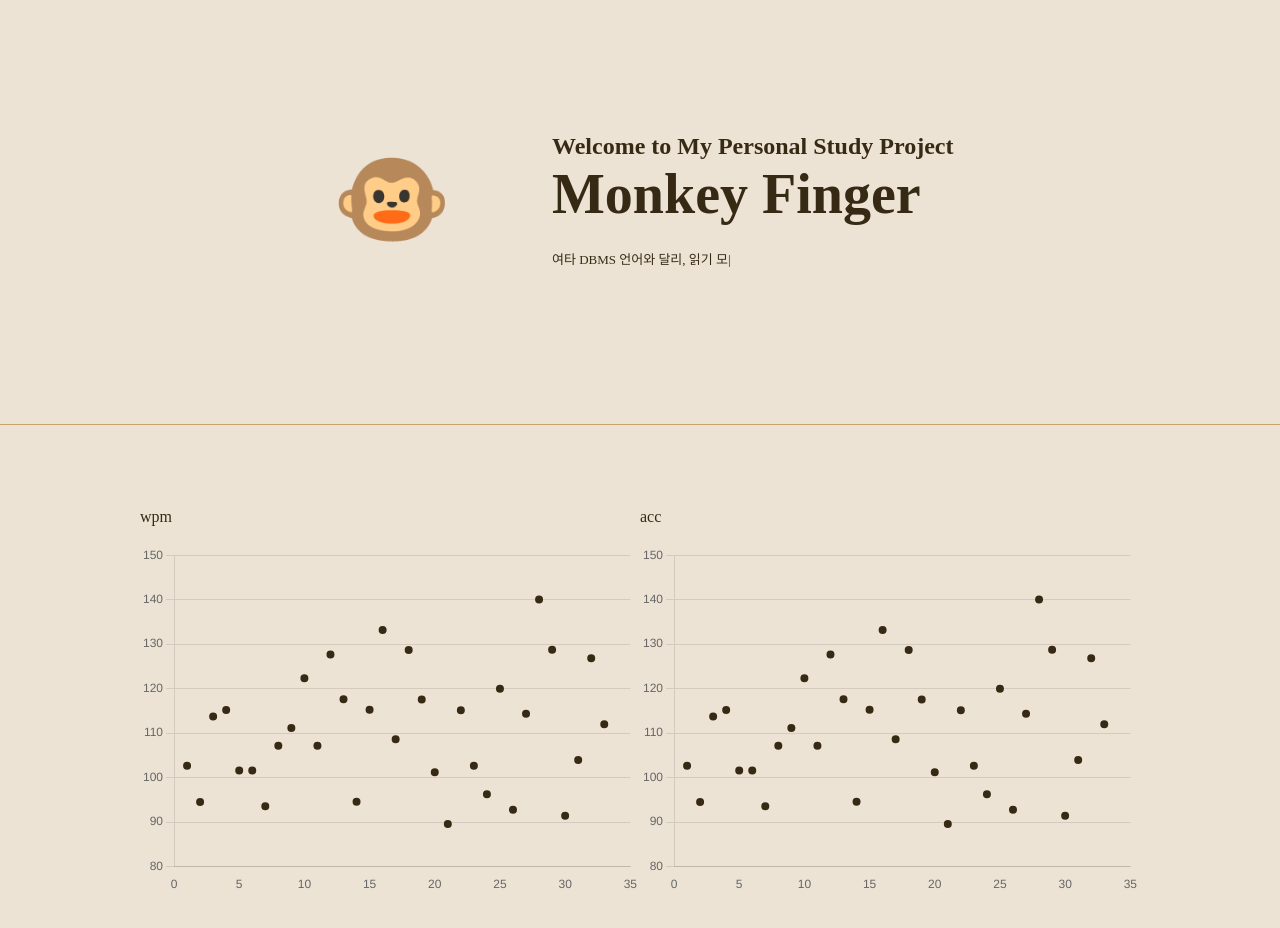
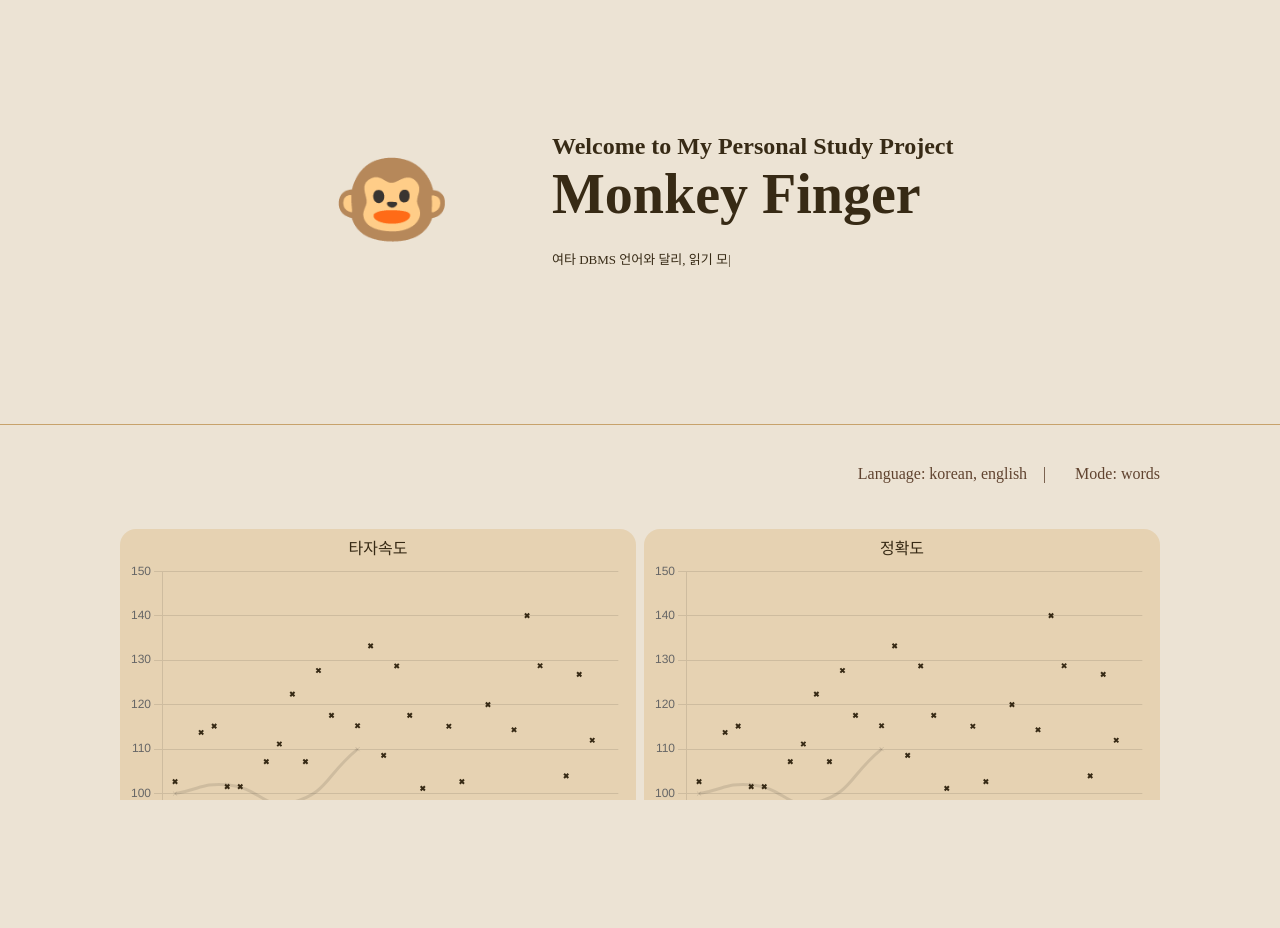
Before and after one commit to bgj0127/monkey-finger-client, a React (Vite) app: page / in a window 1280 px wide. Shown: the top 928 px of the page. After the commit the page ends 800 px from the top, so only its background shows below. Built offline with nearby package versions, Linux system fonts and the light colour scheme; a web font is replaced by a local one.

Commit message:
디자인 수정

```diff
--- a/src/components/desc/ChartTest.jsx
+++ b/src/components/desc/ChartTest.jsx
@@ -7,6 +7,7 @@ import {
   PointElement,
   LineElement,
   BarElement,
+  plugins,
 } from "chart.js";
 import dummyData from "../../constants/dummyData";
 import { atom, useRecoilState } from "recoil";
@@ -18,6 +19,7 @@ ChartJS.register(
   LineElement,
   BarElement,
   Tooltip
+  // plugins
 );
 
 function makeArr(i, j) {
@@ -38,11 +40,30 @@ const data = {
       data: dummyData,
       lineTension: 0.3,
     },
+    {
+      type: "line",
+      label: "Avg",
+      data: [
+        { x: 1, y: 100 },
+        { x: 5, y: 102 },
+        { x: 10, y: 98 },
+        { x: 15, y: 110 },
+      ],
+      tension: 0.5,
+    },
   ],
 };
 
 const options = {
   responsive: false,
+  interaction: {
+    mode: "nearest",
+  },
+  elements: {
+    point: {
+      pointStyle: "crossRot",
+    },
+  },
   scales: {
     x: {
       grid: {
@@ -54,18 +75,10 @@ const options = {
 
 const ChartTest = ({ dataType }) => {
   return (
-    <>
-      <div>
-        <p>{dataType}</p>
-
-        <Chart
-          data={data}
-          options={options}
-          width="500px"
-          height="350px"
-        ></Chart>
-      </div>
-    </>
+    <div id="chart-item">
+      <p className="chart-title">{dataType}</p>
+      <Chart data={data} options={options} width="500px" height="350px"></Chart>
+    </div>
   );
 };
 
--- /dev/null
+++ b/src/components/desc/Filter.jsx
@@ -0,0 +1,13 @@
+const Filter = () => {
+  return (
+    <>
+      <div id="filter-wrap">
+        <span className="filter-text">Language: korean, english</span>
+        <span className="filter-text">|</span>
+        <span className="filter-text">Mode: words</span>
+      </div>
+    </>
+  );
+};
+
+export default Filter;
--- a/src/pages/Description.jsx
+++ b/src/pages/Description.jsx
@@ -4,18 +4,20 @@ import MyProfile from "../components/desc/MyProfile";
 import ChartTest from "../components/desc/ChartTest";
 import Divider from "../components/Divider";
 import "../styles/Description.css";
+import Filter from "../components/desc/Filter";
 
 const Description = () => {
   return (
     <div id="desc-wrap">
-      <div id="intro">
+      <div id="intro-container">
         <MyProfile />
         <Introduce />
       </div>
       <Divider />
-      <div id="chart">
-        <ChartTest dataType="wpm" />
-        <ChartTest dataType="acc" />
+      <Filter />
+      <div id="chart-container">
+        <ChartTest dataType="타자속도" />
+        <ChartTest dataType="정확도" />
       </div>
     </div>
   );
--- a/src/styles/Description.css
+++ b/src/styles/Description.css
@@ -3,7 +3,7 @@
     flex-direction: column;
     justify-content: flex-start;
     align-items: center;
-    min-height: 120vh;
+    /* min-height: 120vh; */
     overflow-x: hidden;
 }
 
@@ -12,7 +12,7 @@ h1, h2{
     margin: 0;
 }
 
-#intro{
+#intro-container{
     display: flex;
     justify-content: space-around;
     width: 50rem;
@@ -20,14 +20,27 @@ h1, h2{
     margin: 8rem auto 0;
 }
 
-#chart{
+#chart-container{
     display: flex;
-    justify-content: space-around;
+    justify-content: space-between;
+    min-width: 65rem;
+    margin-bottom: 5rem;
+}
+
+#chart-item{
+    display: flex;
+    flex-direction: column;
+    justify-content: center;
     align-items: center;
-    min-width: 75%;
-    min-height: 15rem;
-    margin-top: 5rem;
-    margin-bottom: 5rem;
+    padding: 0.5rem;
+    border-radius: 1rem;
+    background-color: #e6d2b2;
+}
+
+.chart-title{
+    font-family: "D2Coding-Regular";
+    /* font-size: larger; */
+    margin: 0;
 }
 
 #desc{
@@ -59,8 +72,27 @@ h1, h2{
 }
 
 #vertical-divider{
-    margin-top: 0.5rem;
+    margin: 0.5rem;
     width: 100vw;
-    height: 1px;
+    min-height: 1px !important;
     background-color: #C7A26B;
 }
+
+#filter-wrap{
+    display: flex;
+    flex-direction: row;
+    justify-content: flex-end;
+    align-items: center;
+    min-width: 65rem;
+    margin: 1rem 0;
+    min-height: 4rem !important;
+}
+
+
+.filter-text{
+    display:flexbox;
+    min-width: 1rem;
+    height: 2.4rem;
+    color: #60432F;
+    margin-left: 1rem;
+}
--- a/src/styles/index.css
+++ b/src/styles/index.css
@@ -54,14 +54,10 @@ button {
   font-size: 1em;
   font-weight: 500;
   font-family: inherit;
-  background-color: #E6D5BC;
+  background-color: #d6c2a4;
   cursor: pointer;
   transition: border-color 0.25s;
 }
 button:hover {
-  border-color: #C7A26B;
+  background-color: #cab595;
 }
-button:focus,
-button:focus-visible {
-  outline: 4px auto -webkit-focus-ring-color;
-}
```
